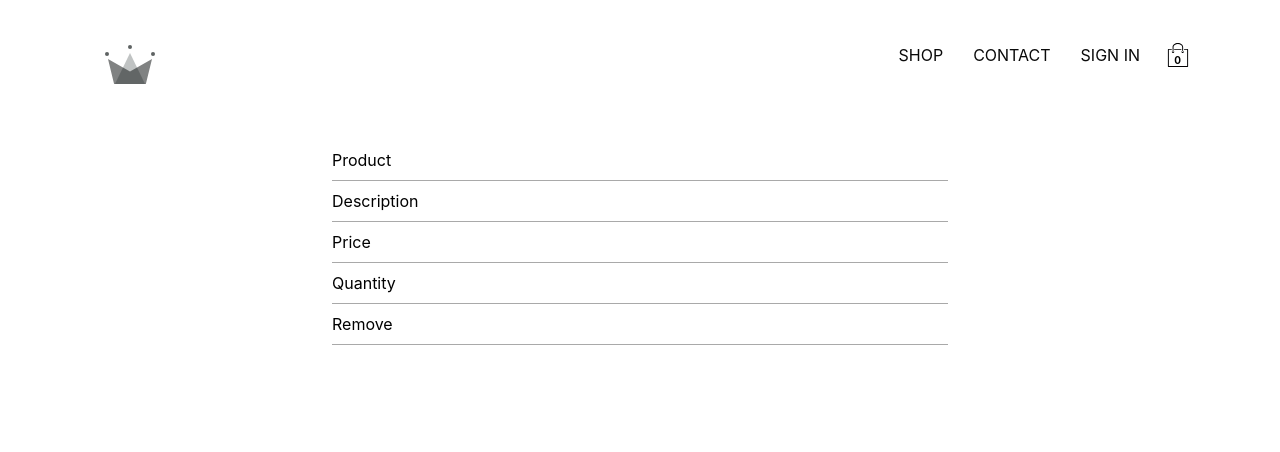
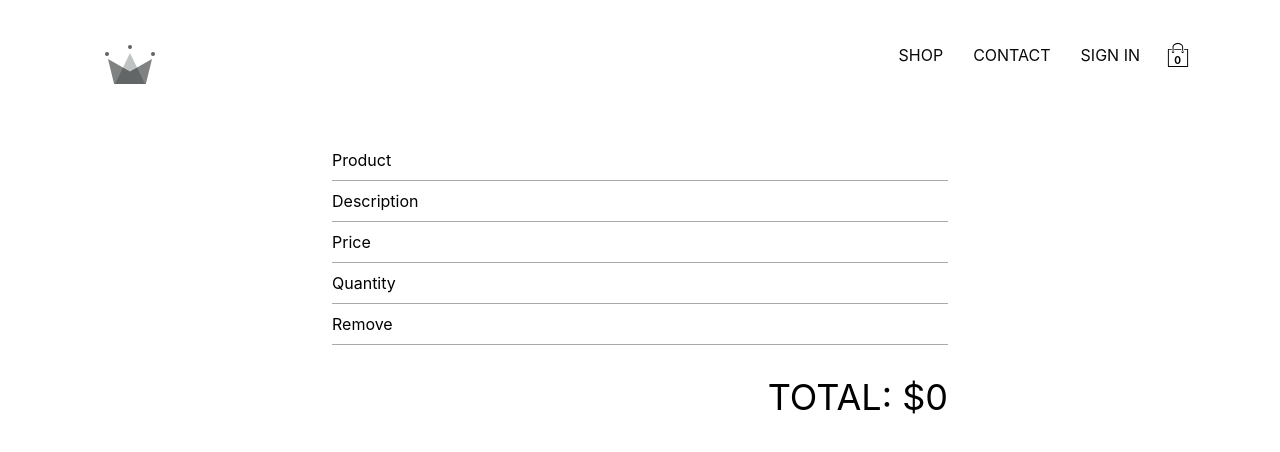
Before and after one commit to badjaaga/e-comm-react-app, a React (Create React App) app: page /checkout in a window 1280 px wide. Shown: the top 452 px of the page. Built offline with nearby package versions, Linux system fonts and the light colour scheme; no server answers.

Commit message:
refactor checkout page, add mapStateToProps to get a cartTotal

```diff
--- a/src/pages/checkout/checkout.component.jsx
+++ b/src/pages/checkout/checkout.component.jsx
@@ -1,8 +1,11 @@
 import React from 'react';
+import {connect} from "react-redux";
+import {createStructuredSelector} from "reselect";
 
+import {selectCartItems, selectCartTotal} from "../../redux/cart/cart.selectors";
 import './checkout.styles.scss';
 
-const CheckoutPage = () => (
+const CheckoutPage = ({cartItems, total}) => (
     <div className='checkout-page'>
         <div className='checkout-header'>
             <span>Product</span>
@@ -19,7 +22,18 @@ const CheckoutPage = () => (
         <div className='checkout-header'>
             <span>Remove</span>
         </div>
+        {
+            cartItems.map(cartItem => cartItem.name)
+        }
+        <div className='total'>
+            <span>TOTAL: ${total}</span>
+        </div>
     </div>
 )
 
-export default CheckoutPage;
+const mapStateToProps = createStructuredSelector({
+    cartItems: selectCartItems,
+    total: selectCartTotal
+})
+
+export default connect(mapStateToProps)(CheckoutPage);
--- a/src/redux/cart/cart.selectors.js
+++ b/src/redux/cart/cart.selectors.js
@@ -19,3 +19,11 @@ export const selectCartItemsCount = createSelector(
             accumulatedQuantity + cartItem.quantity),
             0)
 )
+
+export const selectCartTotal = createSelector(
+    [selectCartItems],
+    cartItems =>
+        cartItems.reduce(((accumulatedQuantity, cartItem) =>
+            accumulatedQuantity + cartItem.quantity*cartItem.price),
+            0)
+)
```
